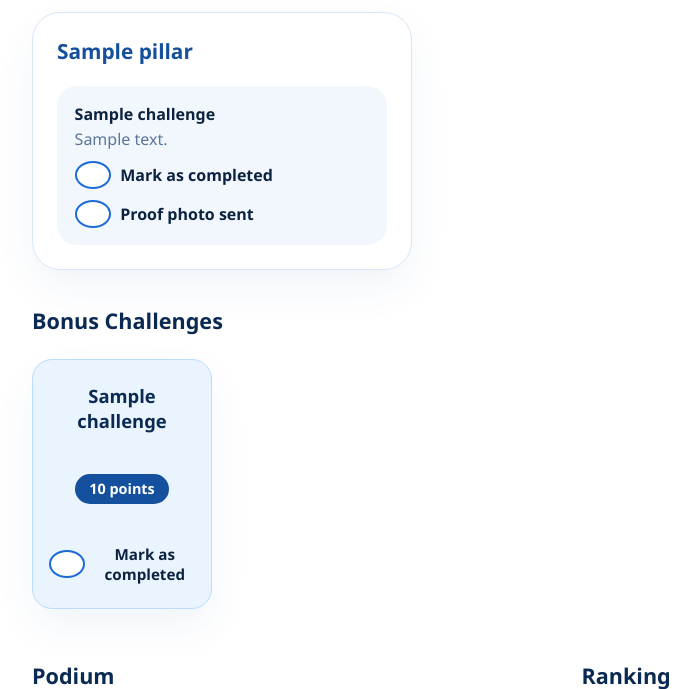
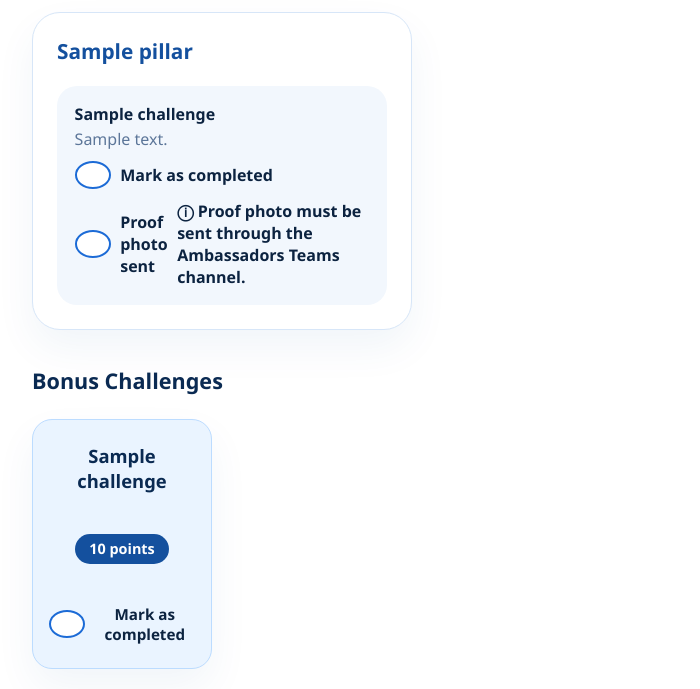
Before and after one commit to IrinaIzq/well-being-ambassadors, a Flask app: template app/templates/home.html in a window 1280 px wide. Shown: the part 398-1087 px from the top of the page, without its empty margins (18-718 px from the left). Run offline with Flask 3, Linux system fonts and the light colour scheme; tables that the repository leaves empty hold one stand-in row (values such as "Sample post"); the template is opened without the code that fills it: values that come from a table or form of the project are taken from there, most other values are stand-ins (such as "Sample title", 1, 10 or a date in 2020); grey boxes marked "Sample" are stand-in pictures.

Commit message:
Info button for photo test

```diff
--- a/app/templates/home.html
+++ b/app/templates/home.html
@@ -66,8 +66,19 @@
                     Mark as completed
                 </label>
                 <label class="check-row">
-                    <input class="round-check" type="checkbox" name="proof_sent" {% if completion and completion.proof_sent %}checked{% endif %} {% if season_over %}disabled{% endif %} onchange="this.form.submit()">
+                    <input class="round-check" type="checkbox" name="proof_sent"
+                        {% if completion and completion.proof_sent %}checked{% endif %}
+                        {% if season_over %}disabled{% endif %}
+                        onchange="this.form.submit()">
+
                     Proof photo sent
+
+                    <span class="info-tooltip">
+                        ⓘ
+                        <span class="tooltip-text">
+                            Proof photo must be sent through the Ambassadors Teams channel.
+                        </span>
+                    </span>
                 </label>
             </form>
             {% endfor %}
```
